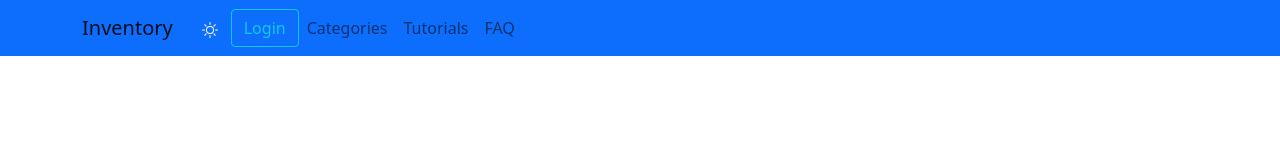
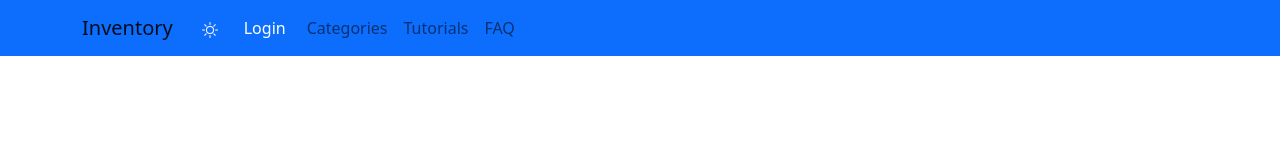
Before and after one commit to timothyliutl/inventorysite, a React (Create React App) app: page /test in a window 1280 px wide. Shown: the top 160 px of the page. Built offline with nearby package versions, Linux system fonts and the light colour scheme.

Commit message:
navbar consistent styling

```diff
--- a/src/Components/Navbarsm.tsx
+++ b/src/Components/Navbarsm.tsx
@@ -30,11 +30,11 @@ const Navbarsm = (props: propTypes) => {
 
                     <div>
                         <Button onClick={props.darkmode} variant={props.darkmodeOn ? 'dark' : 'primary'}>
-                            {props.darkmodeOn ? <Icon.MoonStars></Icon.MoonStars> : <Icon.Sun></Icon.Sun>}
+                            {props.darkmodeOn ? <Icon.MoonStars style={{ color: "#04d9ff" }}></Icon.MoonStars> : <Icon.Sun></Icon.Sun>}
                         </Button>
 
 
-                        <Button variant={'outline-info'}>Login</Button>
+                        <Button variant={props.darkmodeOn ? 'outline-info' : 'primary'}>Login</Button>
                     </div>
 
                     <Navbar.Collapse>
```
